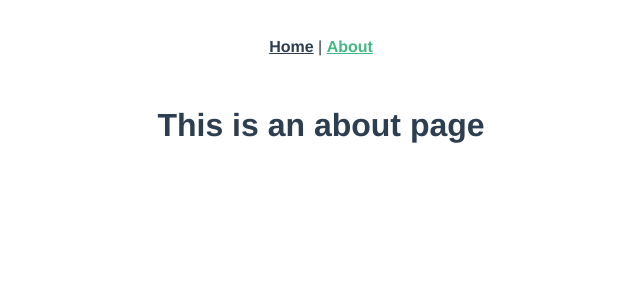
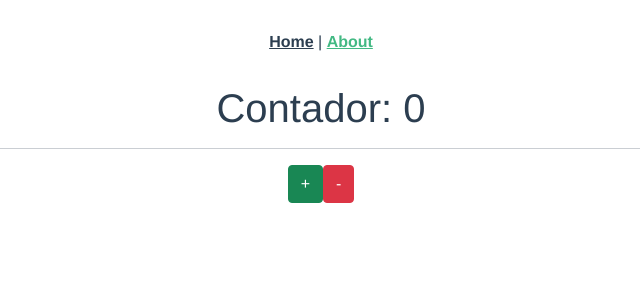
Before and after one commit to EluBeto/PiquiNet-Cursos, a Vue app in the folder VUE/Composition API/composition/: page /about in a window 1280 px wide. Shown: the top 300 px of the page, without its empty margins (319-959 px from the left). Built offline with nearby package versions, Linux system fonts and the light colour scheme.

Commit message:
Primeros metodos de Composition API

```diff
--- a/VUE/Composition API/composition/public/index.html
+++ b/VUE/Composition API/composition/public/index.html
@@ -5,6 +5,7 @@
     <meta http-equiv="X-UA-Compatible" content="IE=edge">
     <meta name="viewport" content="width=device-width,initial-scale=1.0">
     <link rel="icon" href="<%= BASE_URL %>favicon.ico">
+    <link href="https://cdn.jsdelivr.net/npm/bootstrap@5.0.0-beta1/dist/css/bootstrap.min.css" rel="stylesheet" integrity="sha384-giJF6kkoqNQ00vy+HMDP7azOuL0xtbfIcaT9wjKHr8RbDVddVHyTfAAsrekwKmP1" crossorigin="anonymous">
     <title><%= htmlWebpackPlugin.options.title %></title>
   </head>
   <body>
--- a/VUE/Composition API/composition/src/views/About.vue
+++ b/VUE/Composition API/composition/src/views/About.vue
@@ -1,5 +1,36 @@
 <template>
   <div class="about">
-    <h1>This is an about page</h1>
+    <h1>Contador: {{ contador }}</h1>
   </div>
+  <hr>
+  <button
+  class="btn btn-success"
+   @click="aumentar"
+  >+</button>
+  <button
+  class="btn btn-danger"
+   @click="disminuir"
+  >-</button>
 </template>
+<script>
+import { ref } from 'vue'
+export default {
+  setup() {
+    const contador = ref(0)
+
+    const aumentar = () => {
+      contador.value ++
+    }
+
+    const disminuir = () => {
+      contador.value --
+    }
+
+    return {
+      contador,
+      aumentar,
+      disminuir
+    }
+  }
+}
+</script>
--- a/VUE/Composition API/composition/src/views/Home.vue
+++ b/VUE/Composition API/composition/src/views/Home.vue
@@ -1,18 +1,36 @@
 <template>
   <div class="home">
-    <img alt="Vue logo" src="../assets/logo.png">
-    <HelloWorld msg="Welcome to Your Vue.js App"/>
+    <h1>Contador: {{ contador }}</h1>
+    <hr>
+    <button class="btn btn-success"
+      @click="suma"
+    >
+      +
+    </button>
+
+    <button class="btn btn-danger"
+      @click="restar"
+    >
+      -
+    </button>
   </div>
 </template>
 
 <script>
-// @ is an alias to /src
-import HelloWorld from '@/components/HelloWorld.vue'
 
 export default {
-  name: 'Home',
-  components: {
-    HelloWorld
+  data() {
+    return {
+      contador: 0
+    }
+  },
+  methods: {
+    suma() {
+      this.contador ++
+    },
+    restar() {
+      this.contador --
+    }
   }
 }
 </script>
```
